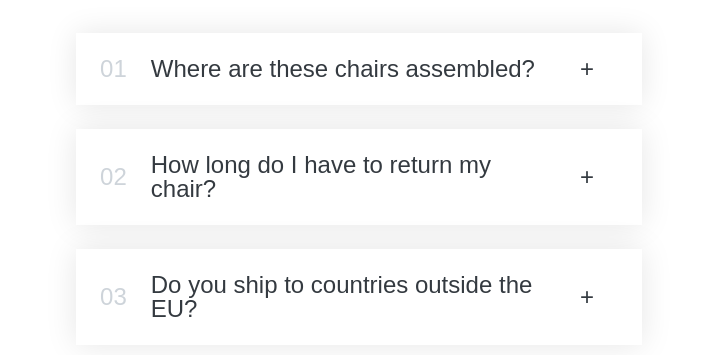
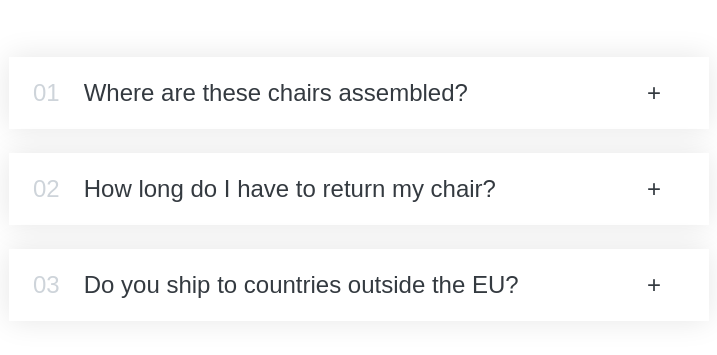
Before and after one commit to Mo3bassia/accordion-questions-react-app, a React (Create React App) app: page / in a window 1280 px wide. Shown: the part 211-566 px from the top of the page, without its empty margins (281-998 px from the left). Built offline with nearby package versions, Linux system fonts and the light colour scheme.

Commit message:
edit css style

```diff
--- a/src/styles.css
+++ b/src/styles.css
@@ -20,6 +20,13 @@ body {
   display: flex;
   flex-direction: column;
   gap: 24px;
+  min-width: 700px;
+}
+
+@media (max-width: 750px) {
+  .accordion {
+    min-width: unset;
+  }
 }
 
 .item {
```
